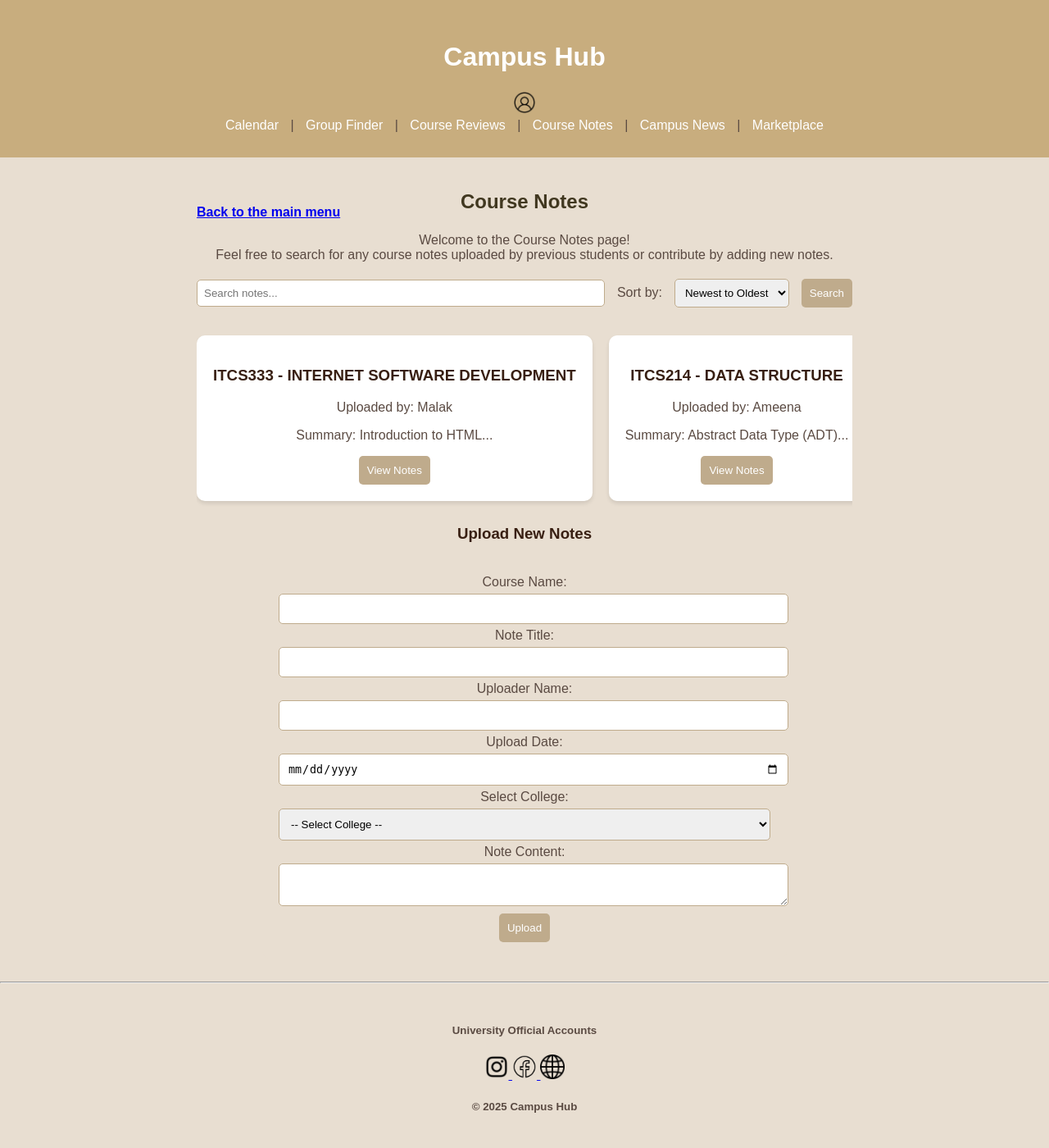
After one commit to Duha248/CS-Project-G4, a PHP site: page /CourseNote.html in a window 1280 px wide. The commit adds this page. Shown: the whole page at 82% size. Run offline with PHP 8.4, Linux system fonts and the light colour scheme.

Commit message:
Add files via upload

```diff
--- /dev/null
+++ b/CourseNote.html
@@ -0,0 +1,157 @@
+<!DOCTYPE html>
+<html lang="en">
+<head>
+    <meta charset="UTF-8">
+    <meta name="viewport" content="width=device-width, initial-scale=1.0">
+    <title>Campus Hub - Course Notes</title>
+    <link rel="stylesheet" href="styles.css">
+</head>
+<body>
+
+    <!-- the header -->
+    <header>
+        <main class="container">
+            <h1>Campus Hub</h1>
+            <a href="#">
+                <img src="profile.png" width="30px" height="30px" alt="Profile">
+            </a>
+            <nav>
+                <a href="#">Calendar</a> |
+                <a href="#">Group Finder</a> |
+                <a href="#">Course Reviews</a> |
+                <a href="#">Course Notes</a> |
+                <a href="#">Campus News</a> |
+                <a href="#">Marketplace</a>
+            </nav>
+        </main>
+    </header>
+
+    <!-- main -->
+    <main class="container">
+        <h2>Course Notes</h2>
+        <div class="back-link">
+            <a href="#"><strong>Back to the main menu</strong></a>
+          </div>
+        <p class="welcome-message">
+            Welcome to the Course Notes page! <br>
+            Feel free to search for any course notes uploaded by previous students or contribute by adding new notes.
+        </p>
+
+        <!-- the search bar -->
+        <section class="filters">
+            <input type="text" placeholder="Search notes...">
+
+            <label for="sort">Sort by:</label>
+            <select id="sort" class="search-sort">
+                <option value="newest">Newest to Oldest</option>
+                <option value="oldest">Oldest to Newest</option>
+                <option value="a-z">A to Z</option>
+                <option value="z-a">Z to A</option>
+            </select>
+            <button>Search</button>
+        </section>
+
+
+       <!-- the notes lists -->
+<section class="grid">
+    <article>
+        <h3>ITCS333 - INTERNET SOFTWARE DEVELOPMENT</h3>
+        <p>Uploaded by: Malak</p>
+        <p>Summary: Introduction to HTML...</p>
+        <button>View Notes</button>
+    </article>
+
+    <article>
+        <h3>ITCS214 - DATA STRUCTURE</h3>
+        <p>Uploaded by: Ameena</p>
+        <p>Summary: Abstract Data Type (ADT)...</p>
+        <button>View Notes</button>
+    </article>
+
+    <article>
+        <h3>MATHS101 - Calculus I </h3>
+        <p>Uploaded by: Anfal</p>
+        <p>Summary: IndeterminateFormsofLimits...</p>
+        <button>View Notes</button>
+    </article>
+
+    <article>
+        <h3>ITCE101 - Introduction to Computer and Network Technology</h3>
+        <p>Uploaded by: Dana</p>
+        <p>Summary: How Computers Represent Data...</p>
+        <button>View Notes</button>
+    </article>
+    <article>
+        <h3>ITIS213 - DATABASE Management Systems</h3>
+        <p>Uploaded by: Duha</p>
+        <p>Summary: SQL and database design...</p>
+        <button>View Notes</button>
+    </article>
+
+    <article>
+        <h3>ITNE341 - NETWORK SECURITY</h3>
+        <p>Uploaded by: Maryam</p>
+        <p>Summary:  Network Security Services...</p>
+        <button>View Notes</button>
+    </article>
+
+</section>
+
+        <!-- new notes forms -->
+        <section>
+            <h3>Upload New Notes</h3>
+            <form>
+                <label for="course">Course Name:</label>
+                <input type="text" id="course" name="course" required>
+
+                <label for="title">Note Title:</label>
+                <input type="text" id="title" name="title" required>
+
+                <label for="author">Uploader Name:</label>
+                <input type="text" id="author" name="author" required>
+
+                <label for="date">Upload Date:</label>
+                <input type="date" id="date" name="date" required>
+
+                <label for="college">Select College:</label>
+                <select id="college" name="college" required>
+                    <option value="">-- Select College --</option>
+                    <option value="applied-studies">College of Applied Studies</option>
+                    <option value="arts">College of Arts</option>
+                    <option value="teachers-college">Bahrain Teachers College</option>
+                    <option value="business">College of Business Administration</option>
+                    <option value="engineering">College of Engineering</option>
+                    <option value="health-sports">College of Health and Sport Sciences</option>
+                    <option value="it">College of Information Technology</option>
+                    <option value="law">College of Law</option>
+                    <option value="science">College of Science</option>
+                </select>
+
+                <label for="content">Note Content:</label>
+                <textarea id="content" name="content" required></textarea>
+
+                <button type="submit">Upload</button>
+            </form>
+        </section>
+    </main>
+
+    <!-- the footer code -->
+    <hr>
+  <footer>
+      <main class="container">
+      <h5>University Official Accounts</h5>
+      <a href= "https://www.instagram.com/uobedubh/?hl=ar">
+          <img src="instagram.png" width="30px" height="30px">
+      </a>
+      <a href="https://www.facebook.com/MyUOB/">
+          <img src="facebook-new.png"width="30px" height="30px">
+      </a>
+      <a href="https://www.uob.edu.bh/">
+          <img src="webnew.png"width="30px" height="30px">
+      </a>
+      <h5>&copy; 2025 Campus Hub</h5>
+  </main>
+  </footer>
+
+</body>
+</html>
--- a/styles.css
+++ b/styles.css
@@ -1,102 +1,199 @@
-/* General Styles */
 body {
+    background-color: #E8DED1;
+    color: #5A4A42;
     font-family: Arial, sans-serif;
-    background-color: #E8DED1;
     margin: 0;
     padding: 0;
-    color: #A0816C;
 }
 
-.container {
-    max-width: 900px;
-    margin: auto;
-    padding: 20px;
-    flex-grow: 1;
-}
-
-/* Header */
+/* the header */
 header {
     background-color: #C8AD7E;
-    color: #FFFFFF;
-    padding: 15px 0;
+    padding: 10px 0;
     text-align: center;
 }
 
 header h1 {
-    color: white !important;
-    font-weight: bold;
-    font-family: Arial, sans-serif;
-    display: flex;
-    justify-content: center;
-    align-items: center;
-    gap: 10px;
-    font-size: 3rem;
+    color: white;
 }
 
-header h1 img {
-    vertical-align: middle;
+nav a {
+    color: white;
+    text-decoration: none;
+    padding: 10px;
 }
 
-/* Paragraph*/
-p {
-    font-size: 1.35rem;
-    color: #A0816C;
-    font-weight: 500;
-    margin-bottom: 2rem;
-    text-align: center;
-    max-width: 800px;
-    margin-left: auto;
-    margin-right: auto;
+
+nav a:hover {
+    background-color: #BFAB8C;
+    border-radius: 5px;
+    padding: 8px;
 }
 
-/* Icons Section */
-.icon-grid {
-    display: grid;
-    grid-template-columns: repeat(auto-fit, minmax(140px, 1fr));
-    gap: 1.5rem;
-    margin: 2rem 0;
+.back-link {
+    text-align: left;
+    margin-top: -30px;
+    margin-bottom: 10px;
 }
 
-.icon-box {
-    background-color: white;
-    border-radius: 1rem;
-    padding: 1.5rem;
-    text-align: center;
-    box-shadow: 0 2px 8px rgba(0, 0, 0, 0.05);
-    transition: transform 0.2s ease;
+/* the buttons design */
+button {
+    background-color: #BFAB8C;
+    color: white;
+    padding: 10px;
+    border: none;
+    border-radius: 5px;
+    cursor: pointer;
 }
 
-.icon-box:hover {
-    transform: translateY(-5px);
+button:hover {
+    background-color: #C8AD7E;
 }
 
-.icon-box i {
-    font-size: 3rem;
-    color: #C8AD7E;
-    margin-bottom: 0.5rem;
+/* the form design */
+form {
+    background-color: #E8DED1;
+    padding: 20px;
+    border-radius: 10px;
+    max-width: 600px;
+    margin: auto;
 }
 
-.icon-box p {
+
+input, textarea {
+    width: 100%;
+    padding: 10px;
+    margin: 5px 0;
+    border: 1px solid #BFAB8C;
+    border-radius: 5px;
+}
+
+input:focus, textarea:focus {
+    border-color: #C8AD7E;
+    outline: none;
+}
+
+/* the main content design */
+.container {
+        width: 80%;
+        max-width: 800px;
+        margin: auto;
+        padding: 20px;
+        text-align: center;
+        h2 {
+            color: rgb(65, 56, 32);
+        }
+        p {
+            color:#5A4A42
+        }
+        h3 {
+            color:#381f12
+        }
+    }
+    /* the filters design */
+.filters {
+    display: flex;
+    justify-content: space-between;
+    align-items: center;
+    margin-bottom: 20px;
+}
+
+.filters input {
+    padding: 8px;
+    width: 60%;
+    border: 1px solid #BFAB8C;
+    border-radius: 5px;
+}
+
+.filters select {
+    padding: 8px;
+    border: 1px solid #BFAB8C;
+    border-radius: 5px;
+}
+
+input, textarea, select {
+    width: 100%;
+    padding: 10px;
+    margin: 5px 0;
+    border: 1px solid #BFAB8C;
+    border-radius: 5px;
+}
+
+input:focus, textarea:focus, select:focus {
+    border-color: #C8AD7E;
+    outline: none;
+}
+
+/* the Search Sort */
+.search-sort {
+    width: auto;
+    padding: 8px;
     margin: 0;
-    font-weight: 600;
-    color: #A0816C;
+    border: 1px solid #BFAB8C;
+    border-radius: 5px;
+}
+
+
+/* the note cards */
+.grid {
+    display: flex;
+    overflow-x: auto;
+    gap: 20px;
+    padding: 10px 0;
+}
+
+.grid article {
+    min-width: 250px;
+    background-color: white;
+    padding: 20px;
+    border-radius: 10px;
+    box-shadow: 0 3px 5px rgba(0, 0, 0, 0.1);
+    flex-shrink: 0;
+    transition: transform 0.5s ease;
+}
+
+/* Hover effect */
+.grid article:hover {
+    transform: scale(1.05);
+}
+
+button {
+    background-color: #BFAB8C;
+    color: white;
+    padding: 10px;
+    border: none;
+    border-radius: 5px;
+    cursor: pointer;
+}
+
+button:hover {
+    background-color: #C8AD7E;
+
+
+/* Pagination */
+.pagination {
+    text-align: center;
+    margin-top: 20px;
+}
+
+.pagination a {
+    background-color: #A0816C;
+    color: white;
+    padding: 8px 12px;
+    margin: 5px;
+    border-radius: 5px;
+    text-decoration: none;
+}
+
+.pagination a:hover {
+    background-color: #C8AD7E;
 }
 
 /* Footer */
 footer {
     background-color: #C8AD7E;
-    color: #FFFFFF;
+    color: white;
     text-align: center;
-    padding: 10px 0;
-    margin-top: 20px;
+    padding: 10px;
 }
-
-footer h5 {
-    color: white !important;
-    font-weight: bold;
 }
-
-footer a img {
-    margin: 5px;
-    border-radius: 5px;
-}
```
Also changed, not shown: facebook.png (added), instagram.png (added), profile.png (added), web.png (added).
